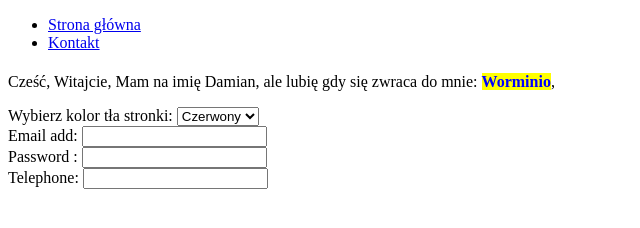
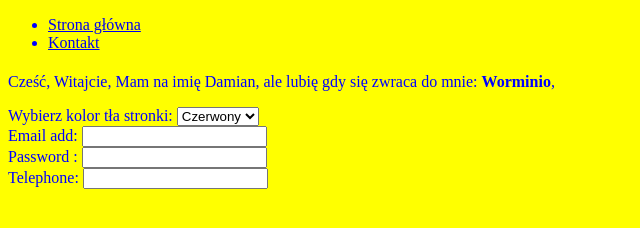
Before and after one commit to Worminio/Worminio, a plain HTML site: page index.html in a window 1280 px wide. Shown: the whole page, without its empty margins (0-640 px from the left). Drawn offline with Linux system fonts and the light colour scheme.

Commit message:
Update style.css

```diff
--- a/style.css
+++ b/style.css
@@ -2,3 +2,8 @@
   color: blue;
   background-color: yellow;
 }
+
+body{
+  background-color:yellow;
+  color:blue;
+}
```
